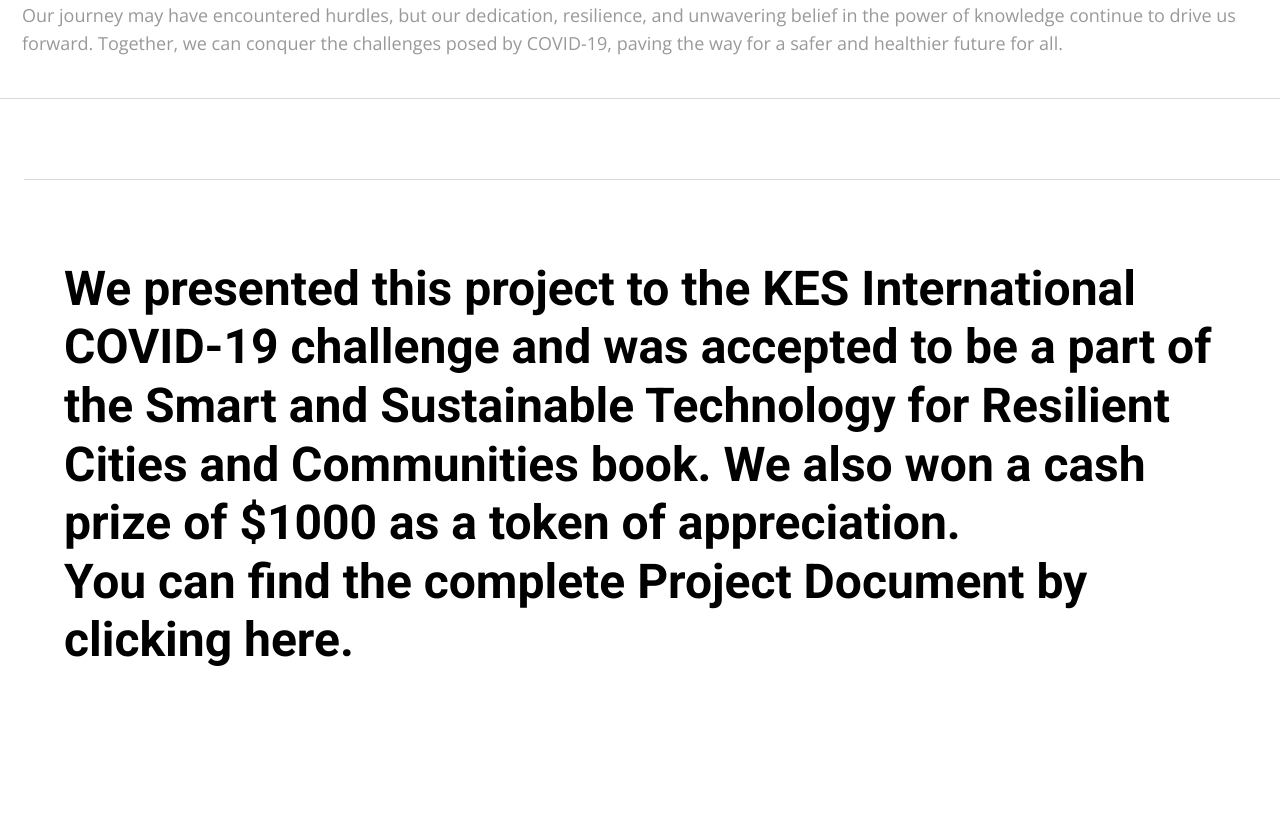
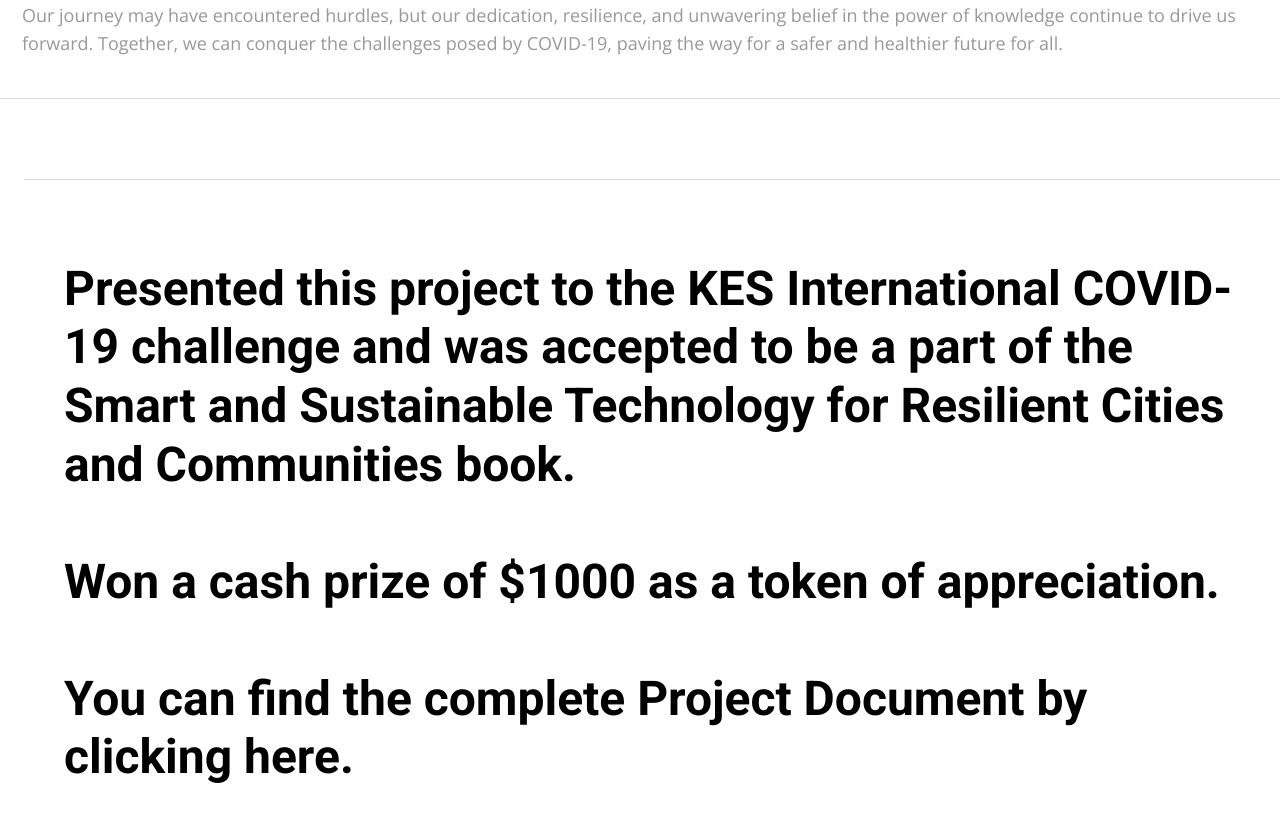
Before and after one commit to AmruthaaSatishkumar/Covid-Detection-Project-Portfolio, a website built with Parcel: page index.html in a window 1280 px wide. Shown: the part 7706-8527 px from the top of the page. Before the commit the page ends 8496 px from the top, so only its background shows below. Built offline with nearby package versions, Linux system fonts and the light colour scheme.

Commit message:
Final Updates

```diff
--- a/index.html
+++ b/index.html
@@ -656,9 +656,13 @@
           <div class="home-content-container">
             <h2 class="home-text151 Section-Heading">
               <span>
-                We presented this project to the KES International COVID-19 challenge and was accepted to be a part of the Smart and Sustainable Technology for Resilient Cities and Communities book. We also won a cash prize of $1000 as a token of appreciation.
+                Presented this project to the KES International COVID-19 challenge and was accepted to be a part of the Smart and Sustainable Technology for Resilient Cities and Communities book.</span>
+              <br />
+              <br>
+              <span>Won a cash prize of $1000 as a token of appreciation.
               </span>
-              <br />
+              <br>
+              <br>
               <span>You can find the complete Project Document by clicking <a href="https://drive.google.com/file/d/1Y_ODnDkZZupYCLFXYIAnkmUYFdzng3s0/view?usp=drive_link">here</a>.</span>
             </h2>
             <a
```
